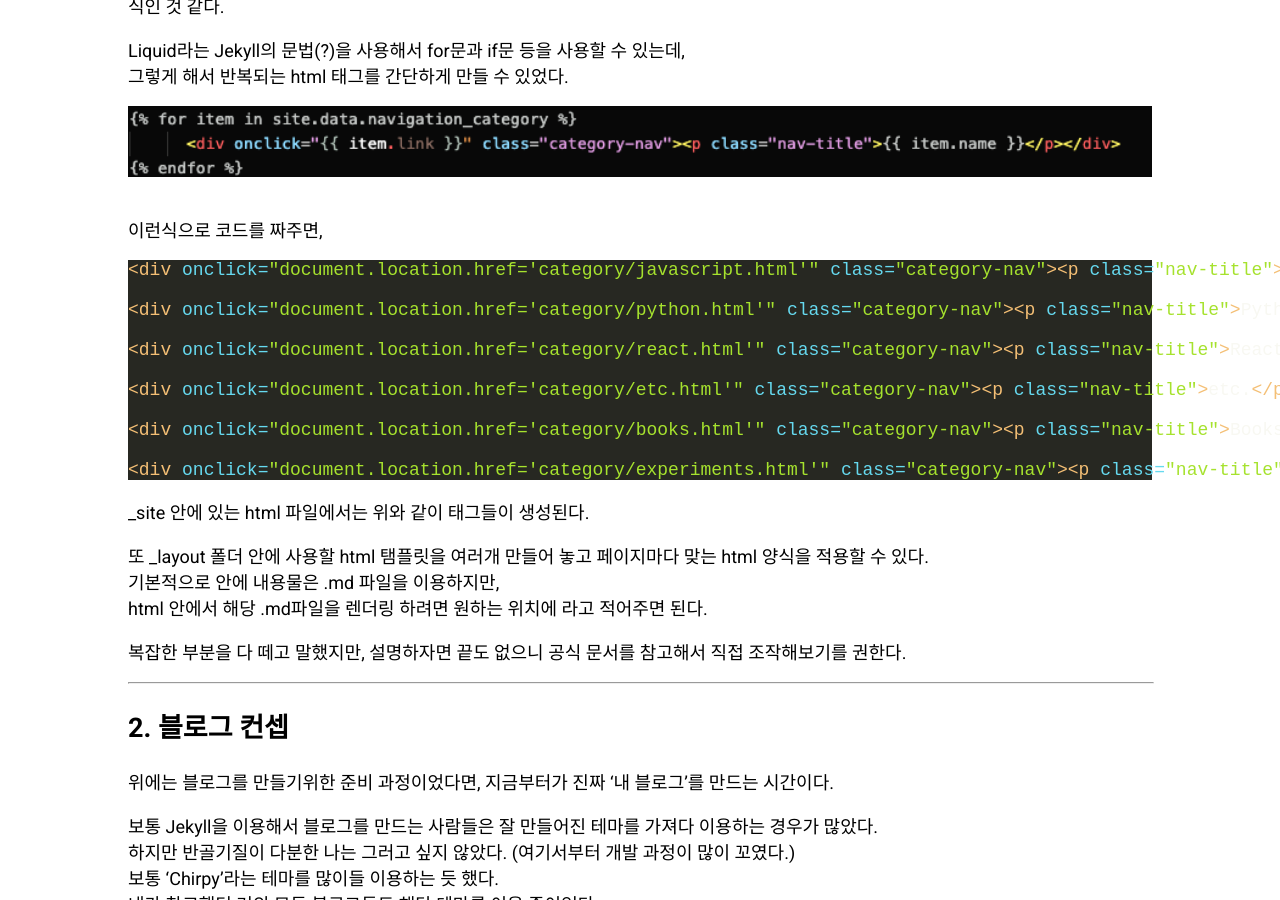
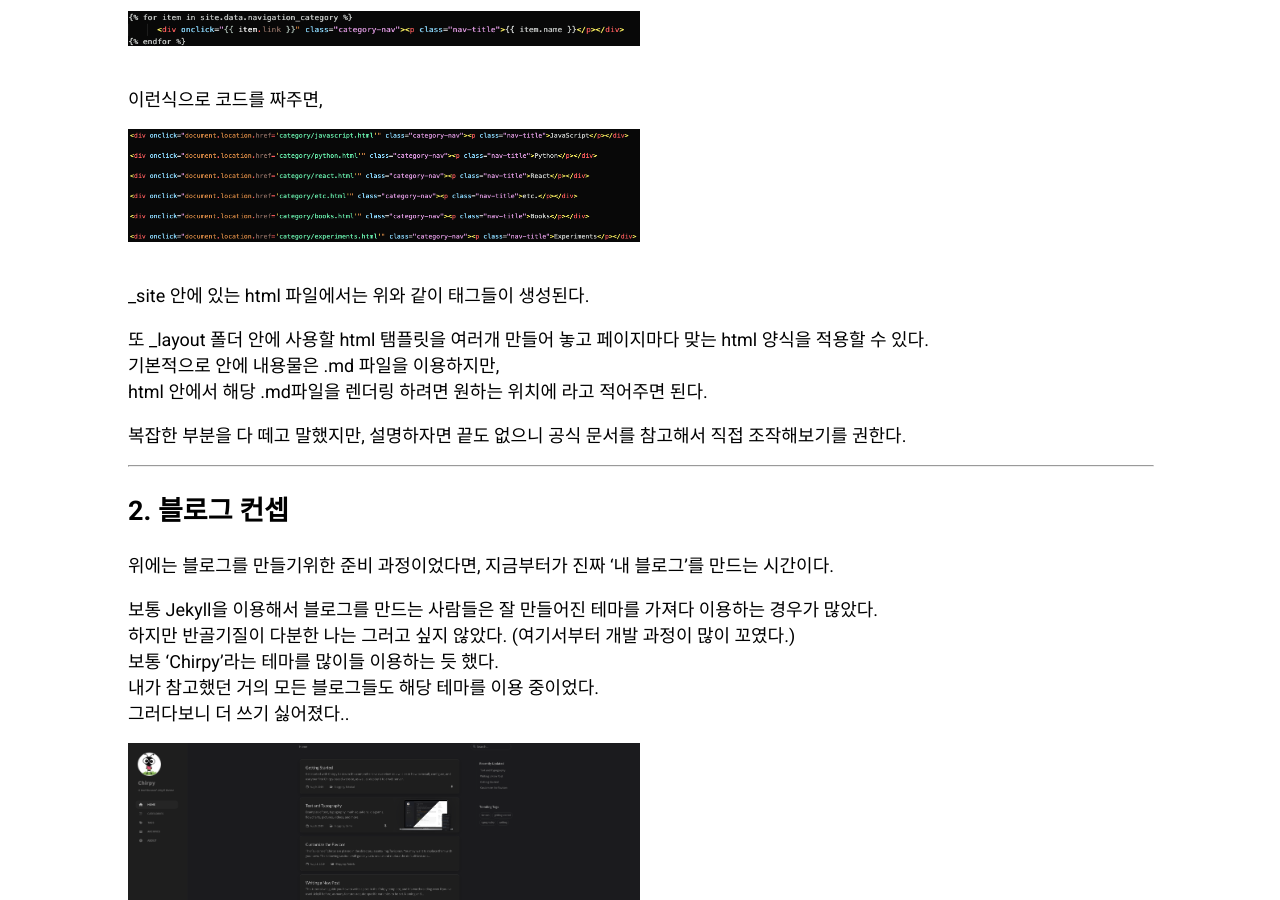
Before and after one commit to pmaarks/pmaarks.github.io, a Jekyll site: the page built from _posts/2024-07-28-[etc.]-블로그-제작기-1.md, in a window 1280 px wide and 900 px high, scrolled down 1652 px. Built offline with Jekyll 4.4.1, drawn with Linux system fonts in a browser that asks for light colours; nearby versions of some CDN libraries; library files that are not in the unit come from our copies; comment, search, counter and statistics services are not loaded; some of the changed text lies outside the part shown.

Commit message:
add post 240728-1-2

````diff
--- a/_posts/2024-07-28-[etc.]-블로그-제작기-1.md
+++ b/_posts/2024-07-28-[etc.]-블로그-제작기-1.md
@@ -28,7 +28,7 @@
 
 그렇다면 Jekyll은 무엇인가?<br>
 <p class="post-image" align="center">
-    <img align="center" src="/assets/images/2024-07-28-[etc.]-블로그-제작기-1-1.png">
+    <img align="center" src="/assets/images/2024-07-28-[etc.]-블로그-제작기-1-1.png" width="50%" height="50%">
     <em align="center" class="caption">Github Pages 내에 Jekyll 설명</em>
 </p><br>
 Github Pages 공식 문서에 있는 내용이다.<br>
@@ -62,23 +62,13 @@
 Liquid라는 Jekyll의 문법(?)을 사용해서 for문과 if문 등을 사용할 수 있는데,<br>
 그렇게 해서 반복되는 html 태그를 간단하게 만들 수 있었다.<br>
 <p class="post-image" align="center">
-    <img src="/assets/images/2024-07-28-[etc.]-블로그-제작기-1-11.png">
+    <img src="/assets/images/2024-07-28-[etc.]-블로그-제작기-1-11.png" width="50%" height="50%">
 </p><br>
 이런식으로 코드를 짜주면,
 
-```html
-<div onclick="document.location.href='category/javascript.html'" class="category-nav"><p class="nav-title">JavaScript</p></div>
-
-<div onclick="document.location.href='category/python.html'" class="category-nav"><p class="nav-title">Python</p></div>
-
-<div onclick="document.location.href='category/react.html'" class="category-nav"><p class="nav-title">React</p></div>
-
-<div onclick="document.location.href='category/etc.html'" class="category-nav"><p class="nav-title">etc.</p></div>
-
-<div onclick="document.location.href='category/books.html'" class="category-nav"><p class="nav-title">Books</p></div>
-
-<div onclick="document.location.href='category/experiments.html'" class="category-nav"><p class="nav-title">Experiments</p></div>
-```
+<p class="post-image" align="center">
+    <img src="/assets/images/2024-07-28-[etc.]-블로그-제작기-1-12.png" width="50%" height="50%">
+</p><br>
 _site 안에 있는 html 파일에서는 위와 같이 태그들이 생성된다.<br>
 
 또 _layout 폴더 안에 사용할 html 탬플릿을 여러개 만들어 놓고 페이지마다 맞는 html 양식을 적용할 수 있다.<br>
@@ -199,7 +189,7 @@
 만들고 나니 결과는 대만족이다.<br>
 상세 디자인은 아직 미완성이지만, 기능상 문제 없으니 디자인 아이디어가 떠오를 떄까지는 추가 수정을 보류하려 한다.<br>
 <p class="post-image" align="center">
-    <img src="/assets/images/2024-07-28-[etc.]-블로그-제작기-1-9.png">
+    <img src="/assets/images/2024-07-28-[etc.]-블로그-제작기-1-9.png"width="50%" height="50%">
     <em align="center" class="caption">각종 버튼과 Side Bar</em>
 </p><br>
 
@@ -207,7 +197,7 @@
 다만 조잡하지만 내가 아는 CSS와 JS 지식을 활용하여 만들고 나니,<br>
 사이드바가 열리지 않은 상태에서도 열린 것과 같은 공간을 차지하고 있어서 뒷 부분이 클릭이 되지 않았다.<br>
 <p class="post-image" align="center">
-    <img src="/assets/images/2024-07-28-[etc.]-블로그-제작기-1-10.png">
+    <img src="/assets/images/2024-07-28-[etc.]-블로그-제작기-1-10.png" width="50%" height="50%">
     <em align="center" class="caption">열리지 않았음에도 공간을 차지하고 있다.</em>
 </p><br>
 
````
Also changed, not shown: assets/images/2024-07-28-[etc.]-블로그-제작기-1-12.png (added).
